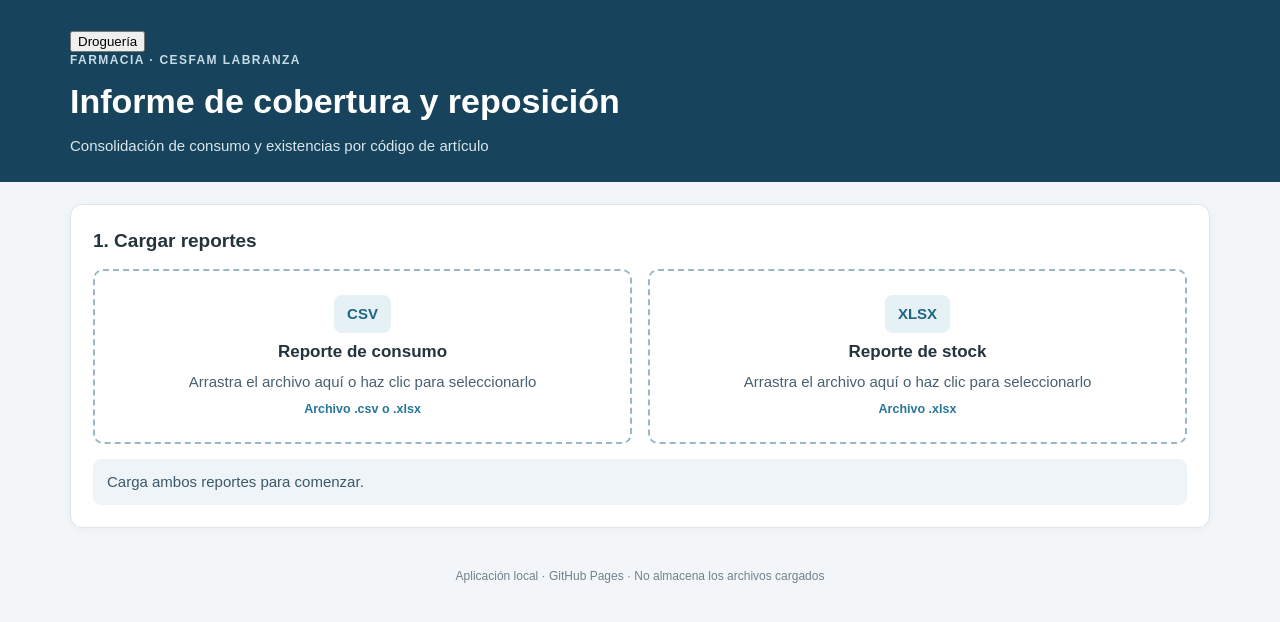
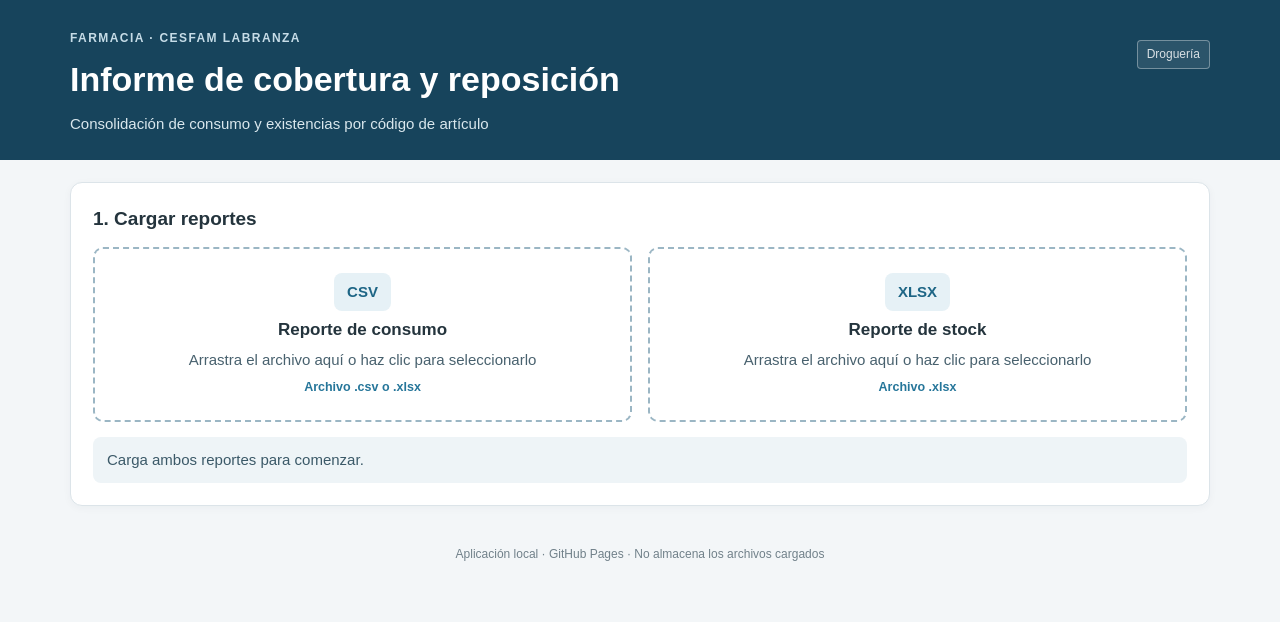
Before and after one commit to farmaciainternolabranza-alt/Reposici-n-diaria-SSASUR-v2, a plain HTML site: page index.html in a window 1280 px wide. Drawn offline with Linux system fonts and the light colour scheme; a script that the page names is missing.

Commit message:
Habilitar hoja de estilos del modo Droguería en la página.

```diff
--- a/index.html
+++ b/index.html
@@ -7,6 +7,7 @@
   <title>Informe de cobertura y reposición</title>
   <link rel="stylesheet" href="styles.css">
   <link rel="stylesheet" href="enhancements.css">
+  <link rel="stylesheet" href="drogueria.css">
   <!-- SheetJS se utiliza únicamente para leer archivos XLSX en el navegador. -->
   <script src="https://cdn.jsdelivr.net/npm/xlsx@0.18.5/dist/xlsx.full.min.js"></script>
 </head>
```
